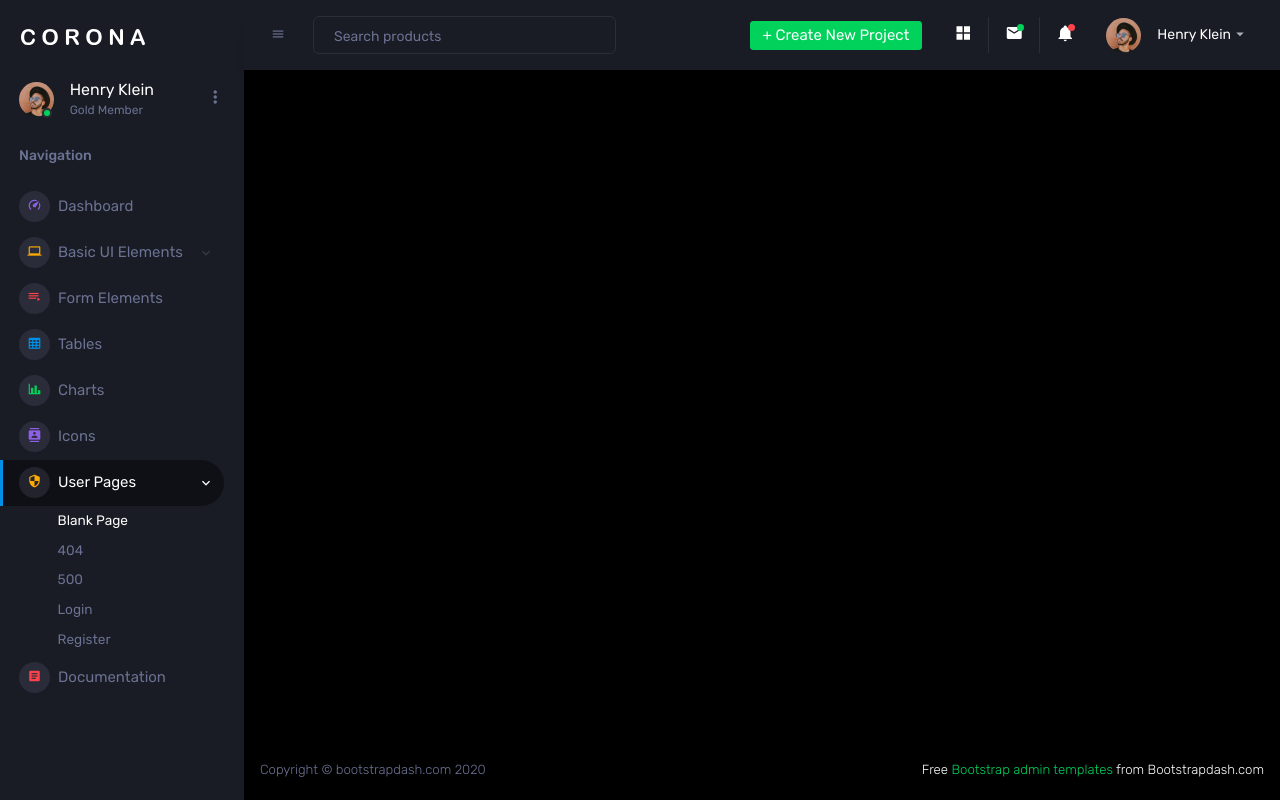
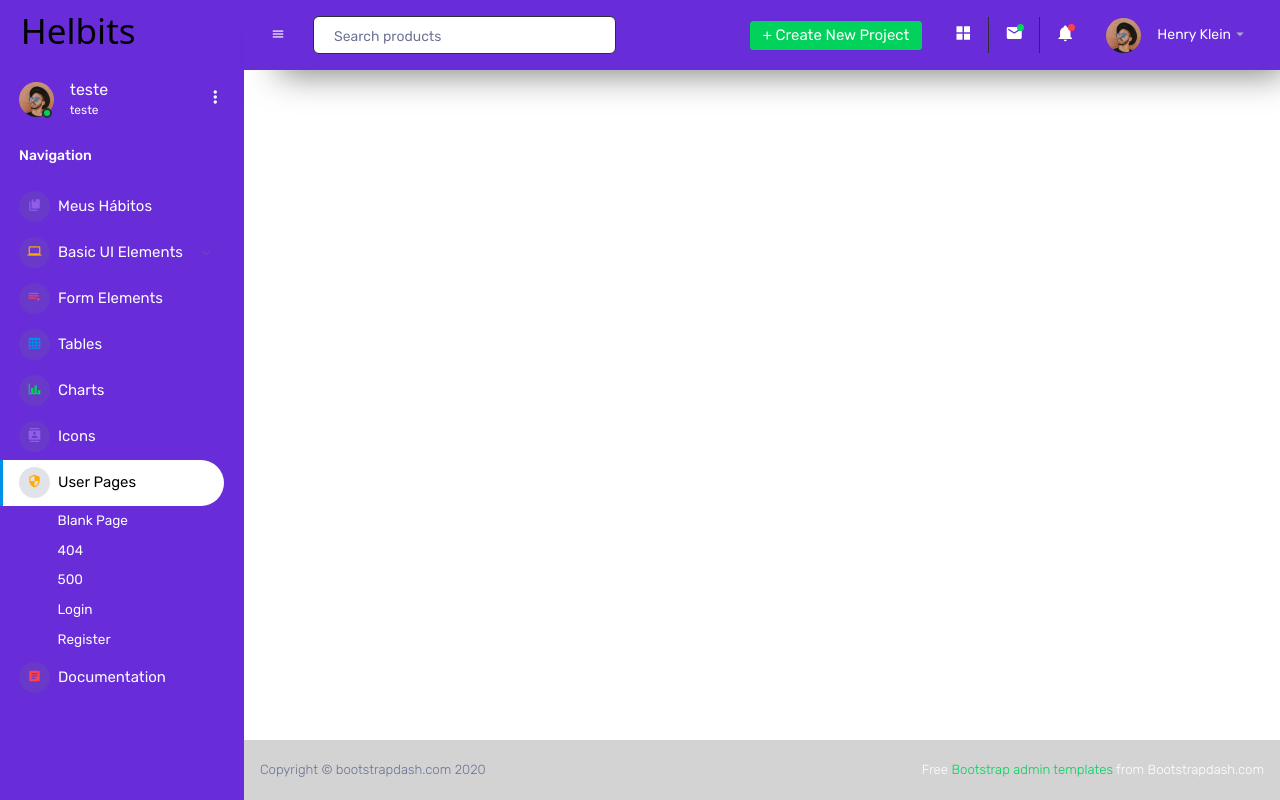
Before and after one commit to Carlos-Henrique-G/Helbits, a PHP site: page /pages/samples/blank-page.html in a window 1280 px wide. Run offline with PHP 8.4, Linux system fonts and the light colour scheme; some web fonts are replaced.

Commit message:
sei lá man

```diff
--- a/helbits/template/assets/css/customstyle.css
+++ b/helbits/template/assets/css/customstyle.css
@@ -57,3 +57,21 @@ h1 {
 .sidebar .nav .nav-item.profile .profile-desc .profile-name span {
     color:#ffffff
 }
+
+.footer{
+    background-color: lightgray;
+}
+.navbar .navbar-menu-wrapper .navbar-toggler {
+    color:#ffffff;
+
+}
+
+.sidebar .nav .nav-item.profile .profile-desc .mdi-dots-vertical {
+    color:#ffffff;
+}
+.navbar .navbar-menu-wrapper .search input {
+    background: #ffffff;
+}
+a:hover{
+    text-decoration: none;
+}
--- a/helbits/template/pages/samples/blank-page.html
+++ b/helbits/template/pages/samples/blank-page.html
@@ -17,14 +17,15 @@
     <link rel="stylesheet" href="../../assets/css/style.css">
     <!-- End layout styles -->
     <link rel="shortcut icon" href="../../assets/images/favicon.png" />
+    <link rel="stylesheet" href="../../assets/css/customstyle.css">
   </head>
   <body>
     <div class="container-scroller">
       <!-- partial:../../partials/_sidebar.html -->
       <nav class="sidebar sidebar-offcanvas" id="sidebar">
         <div class="sidebar-brand-wrapper d-none d-lg-flex align-items-center justify-content-center fixed-top">
-          <a class="sidebar-brand brand-logo" href="../../index.html"><img src="../../assets/images/logo.svg" alt="logo" /></a>
-          <a class="sidebar-brand brand-logo-mini" href="../../index.html"><img src="../../assets/images/logo-mini.svg" alt="logo" /></a>
+          <a class="sidebar-brand brand-logo" href="index.html"><h1 class="titulo">Helbits</h1></a>
+          <a class="sidebar-brand brand-logo-mini" href="index.html"><h1 class="titulo">H</h1></a>
         </div>
         <ul class="nav">
           <li class="nav-item profile">
@@ -35,8 +36,8 @@
                   <span class="count bg-success"></span>
                 </div>
                 <div class="profile-name">
-                  <h5 class="mb-0 font-weight-normal">Henry Klein</h5>
-                  <span>Gold Member</span>
+                  <h5 class="mb-0 font-weight-normal">teste</h5>
+                  <span>teste</span>
                 </div>
               </div>
               <a href="#" id="profile-dropdown" data-toggle="dropdown"><i class="mdi mdi-dots-vertical"></i></a>
@@ -82,9 +83,9 @@
           <li class="nav-item menu-items">
             <a class="nav-link" href="../../index.html">
               <span class="menu-icon">
-                <i class="mdi mdi-speedometer"></i>
+                <i class="mdi mdi-book-multiple"></i>
               </span>
-              <span class="menu-title">Dashboard</span>
+              <span class="menu-title">Meus Hábitos</span>
             </a>
           </li>
           <li class="nav-item menu-items">
```
